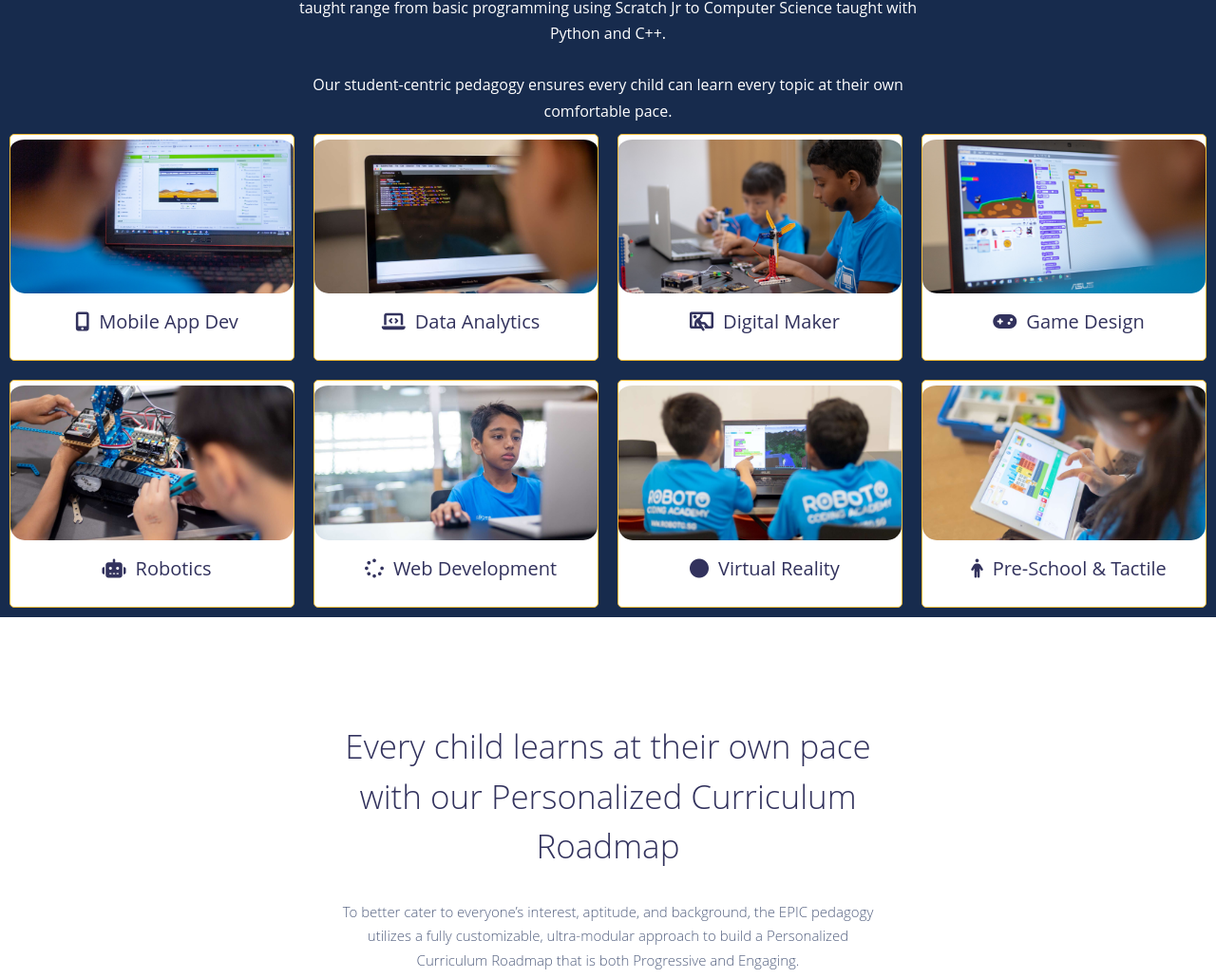
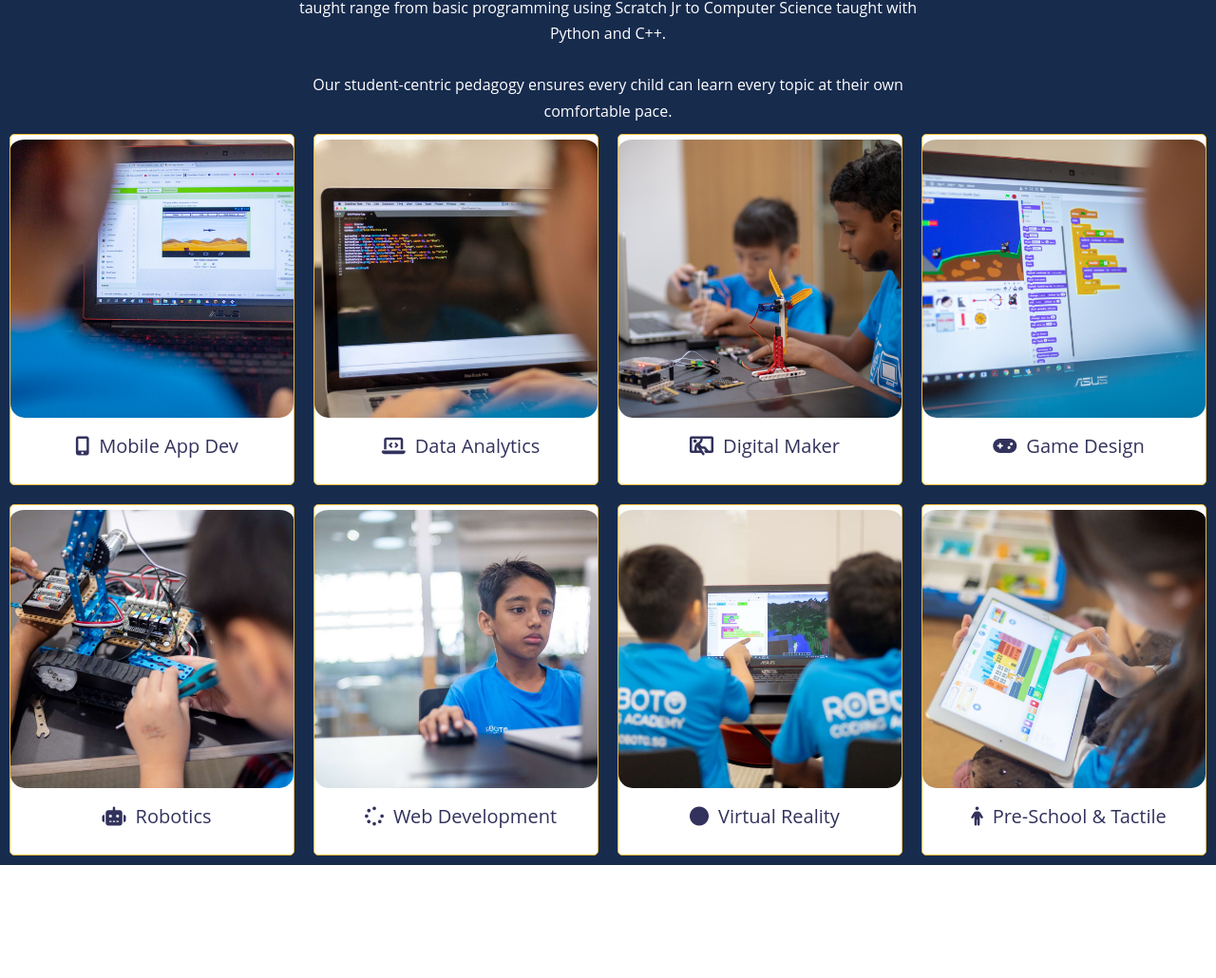
Before and after one commit to uvais2021/Roboto, a plain HTML site: page index.html in a window 1280 px wide. Shown: the part 2650-3680 px from the top of the page at 95% size. Drawn offline with Linux system fonts and the light colour scheme; files whose address does not match are found by name.

Commit message:
Update style.css

```diff
--- a/style.css
+++ b/style.css
@@ -395,7 +395,7 @@
     transform: scale(1.1,1.1);
 }
 .subCards .cardBox img {
-    aspect-ratio: 16/9;
+    aspect-ratio: 1/1;
     padding: 5px 0 0 0;
     border-radius: 15px;
     width: 100%;
```
